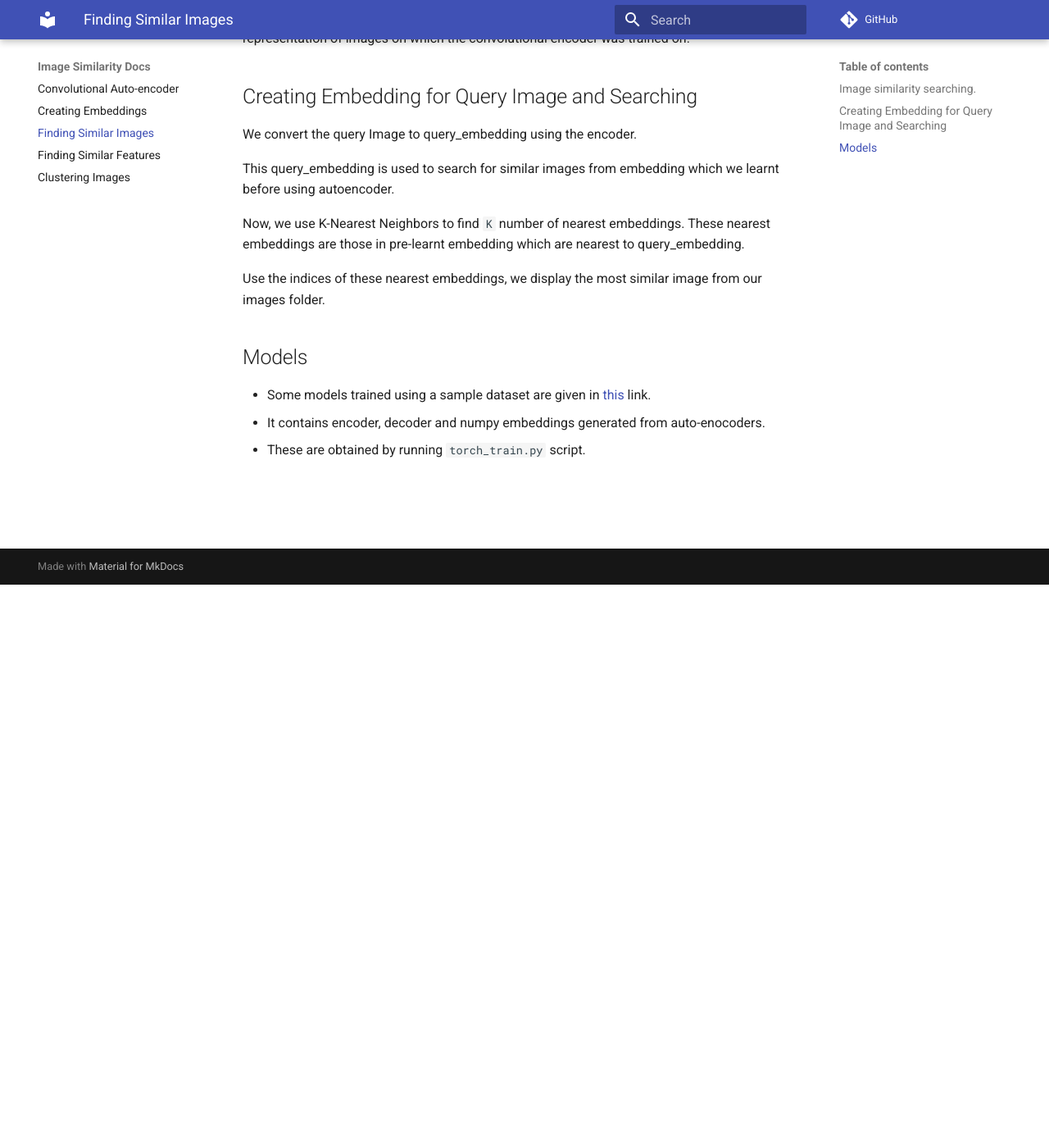
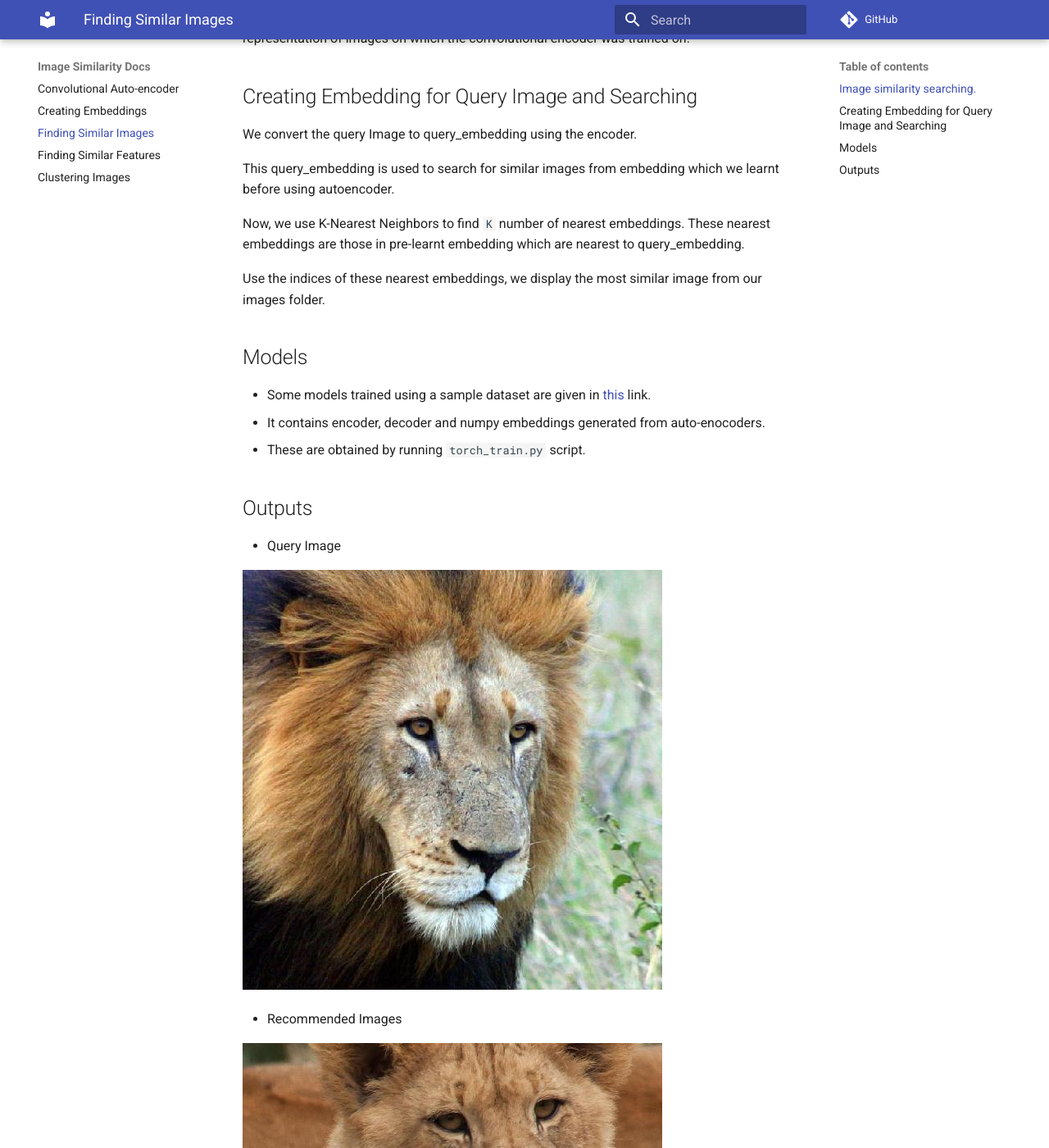
Before and after one commit to oke-aditya/image_similarity, an MkDocs documentation site: the page built from docs/templates/image_simi.md, in a window 1280 px wide and 1400 px high, scrolled down 687 px. Shown: the whole window at 82% size. Built offline with MkDocs 1.6.1 and Material for MkDocs 9.7.7, drawn with Linux system fonts in a browser that asks for light colours; comment, search, counter and statistics services are not loaded.

Commit message:
Cleans docs, cleans repo

```diff
--- a/docs/templates/image_simi.md
+++ b/docs/templates/image_simi.md
@@ -24,3 +24,20 @@ Use the indices of these nearest embeddings, we display the most similar image f
 - Some models trained using a sample dataset are given in [this](https://drive.google.com/drive/folders/1T6uS4O7LiuGMtXlRSMFmKAEDNQ08Ry25?usp=sharing) link.
 - It contains encoder, decoder and numpy embeddings generated from auto-enocoders.
 - These are obtained by running `torch_train.py` script.
+
+## Outputs
+
+- Query Image
+
+![Query Image](images/query_image_3699.jpg)
+
+
+- Recommended Images
+
+![Recommended Images](images/recommended_835.jpg)
+
+
+![Recommended Images](images/recommended_1215.jpg)
+
+
+![Recommended Images](images/recommended_2300.jpg)
--- a/requirements.txt
+++ b/requirements.txt
@@ -1,3 +1,5 @@
 sklearn
 opencv-python
 matplotlib
+pytorch
+torchvision
```
Also changed, not shown: image_similarity/__init__.py (+1 -6 lines), docs/templates/images/query_image_3699.jpg (added), docs/templates/images/recommended_1215.jpg (added), docs/templates/images/recommended_2300.jpg (added), docs/templates/images/recommended_835.jpg (added), requirements-extra.txt (deleted), 1 other file.
